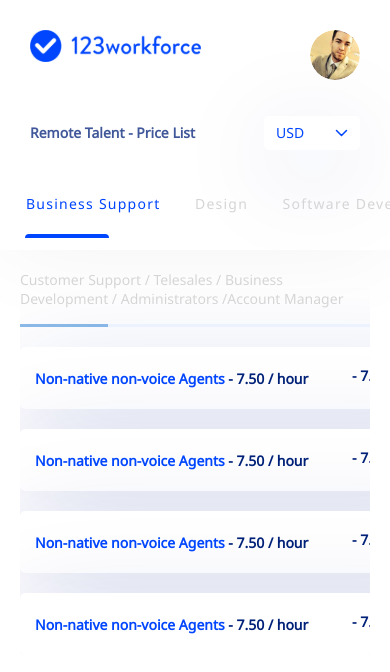
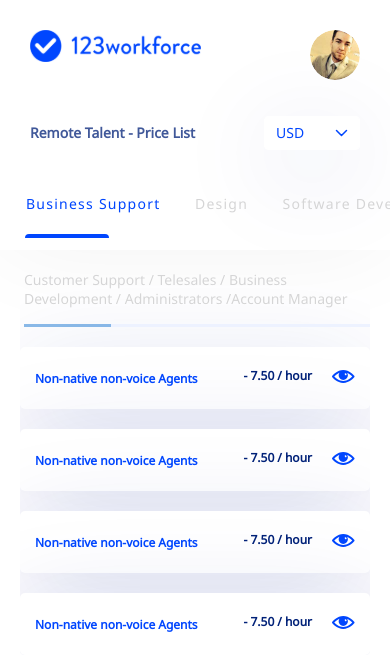
Before and after one commit to nishad-bdg/pricing-new, a Vue app: page / in a window 390 px wide. Shown: the top 672 px of the page. Built offline with nearby package versions, Linux system fonts and the light colour scheme.

Commit message:
mobile version added

```diff
--- a/src/components/AppBody.vue
+++ b/src/components/AppBody.vue
@@ -12,13 +12,13 @@
           offset-md="2"
           offset-sm="1"
         >
-          <v-card class="pa-2" flat color="transparent">
+          <v-card class="pa-sm-2 pa-2" flat color="transparent">
             <v-tabs-items v-model="tab" style="background: transparent">
               <v-tab-item>
-                <div class="breadcrumb">
+                <div class="breadcrumb ml-sm-0 ml-1">
                   {{ currentTab.breadcrumb }}
                 </div>
-                <div class="progress-bar mt-4">
+                <div class="progress-bar mt-4 ml-sm-0 ml-1">
                   <v-progress-linear
                     value="25"
                     background-color="#EDF2FF"
@@ -34,7 +34,7 @@
                 >
                   <div class="card-title">
                     {{ item.title }}
-                    <span class="ml-lg-4 ml-md-3 hidden-md-and-up"
+                    <span class="ml-lg-4 ml-md-3 hidden-md-and-down"
                       >- {{ rateConvertion(item.rate) }} {{ item.frequency }}
                     </span>
                   </div>
@@ -44,7 +44,7 @@
                   </div>
                   <div class="mobile-eye d-md-flex d-sm-flex d-flex">
                     <div class="d-flex flex-row">
-                      <div class="mr-sm-10  card-title">
+                      <div class="mr-sm-10 mr-5 card-title hidden-md-and-up">
                         <span>
                           - {{ rateConvertion(item.rate) }}
                           {{ item.frequency }}</span
@@ -141,6 +141,9 @@ export default {
     @media screen and (max-width: 767px) {
       max-width: 450px;
     }
+    @media screen and (max-width: 599px) {
+      width: 100%;
+    }
 
     .card-title {
       font-family: "Noto Sans" !important;
@@ -149,6 +152,14 @@ export default {
       font-size: 14px;
       line-height: 19px;
       color: #0046fe;
+      @media screen and (max-width: 400px) {
+        font-size: 12px;
+      }
+
+      @media screen and (max-width: 359px) {
+        font-size: 8px;
+      }
+
       span {
         color: #002178 !important;
       }
@@ -156,6 +167,14 @@ export default {
         color: #0046fe !important;
         text-transform: capitalize !important;
         text-decoration: none;
+      }
+    }
+    .mobile-eye {
+      @media screen and (max-width: 359px) {
+        img {
+          width: 50%;
+          height: auto;
+        }
       }
     }
   }
```
